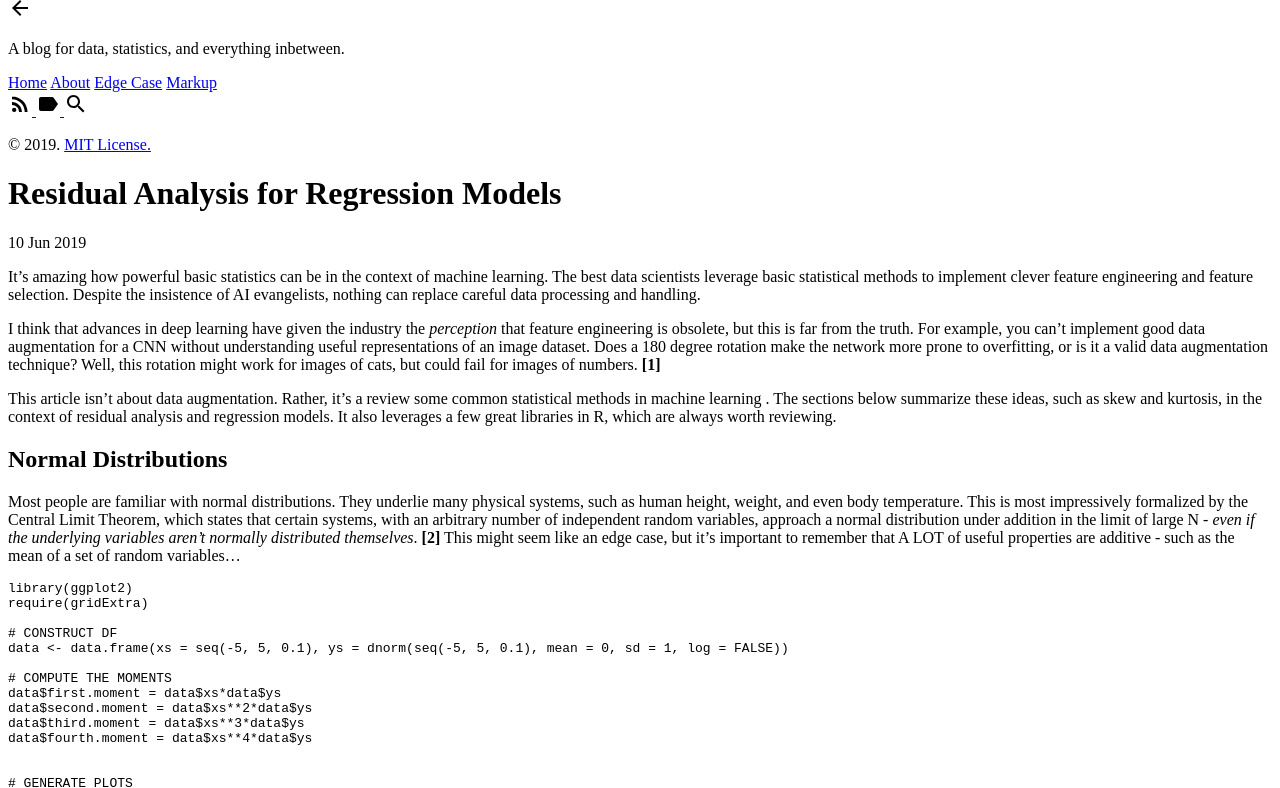
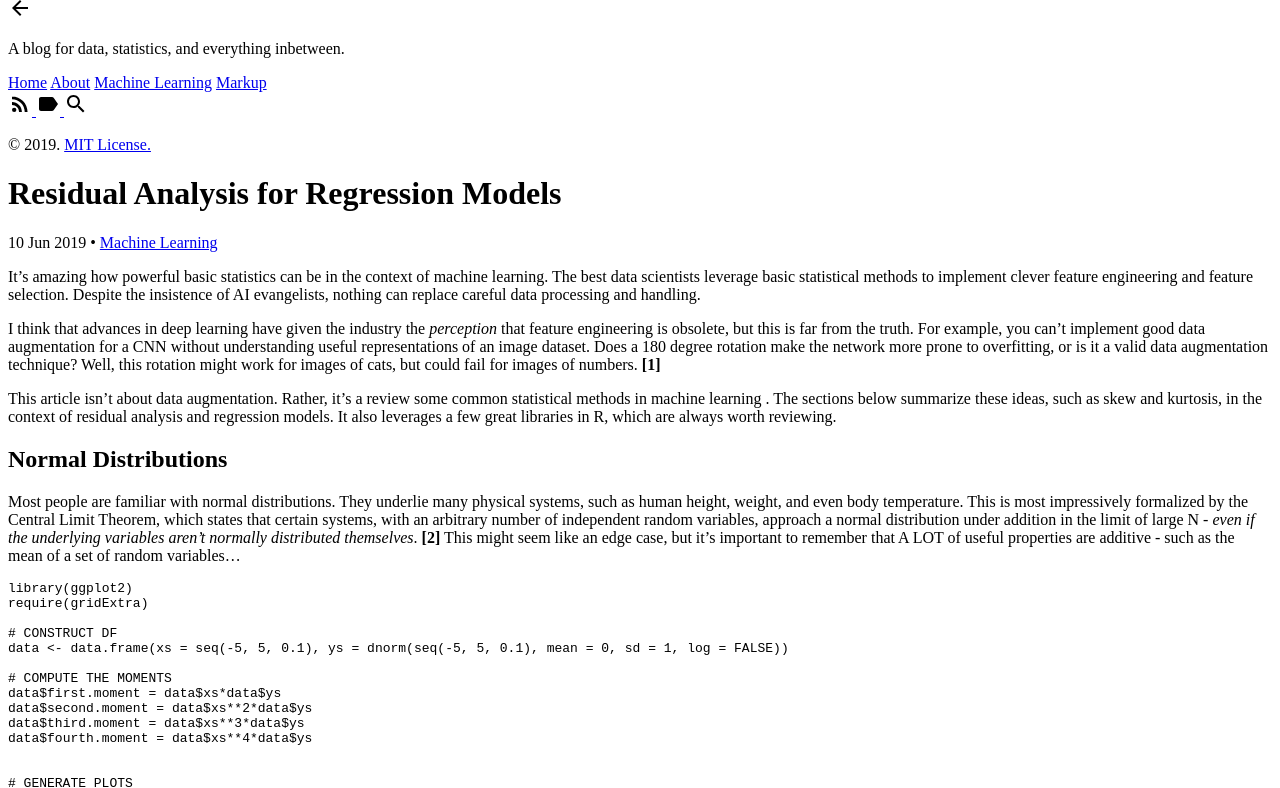
Before and after one commit to jtutmaher/jtutmaher.github.io, a Jekyll site: the page built from _posts/2019-06-10-introduction-to-basic-statistics.md, in a window 1280 px wide and 900 px high, cut to the strip 112-900 px from the top of the window. Built offline with Jekyll 4.4.1, drawn with Linux system fonts in a browser that asks for light colours; formulas are drawn with MathJax 3.

Commit message:
trying to update the categories

```diff
--- a/_posts/2019-06-10-introduction-to-basic-statistics.md
+++ b/_posts/2019-06-10-introduction-to-basic-statistics.md
@@ -3,6 +3,8 @@
 layout: post
 
 title: Residual Analysis for Regression Models
+
+category: Machine Learning
 
 excerpt_separator:  <!--more-->
 
--- a/category/edge-case.md
+++ b/category/edge-case.md
@@ -1,6 +1,6 @@
 ---
 layout: category
-title: Edge Case
+title: Machine Learning
 ---
 
 Sample category page. You need to create a page for each category.
```
